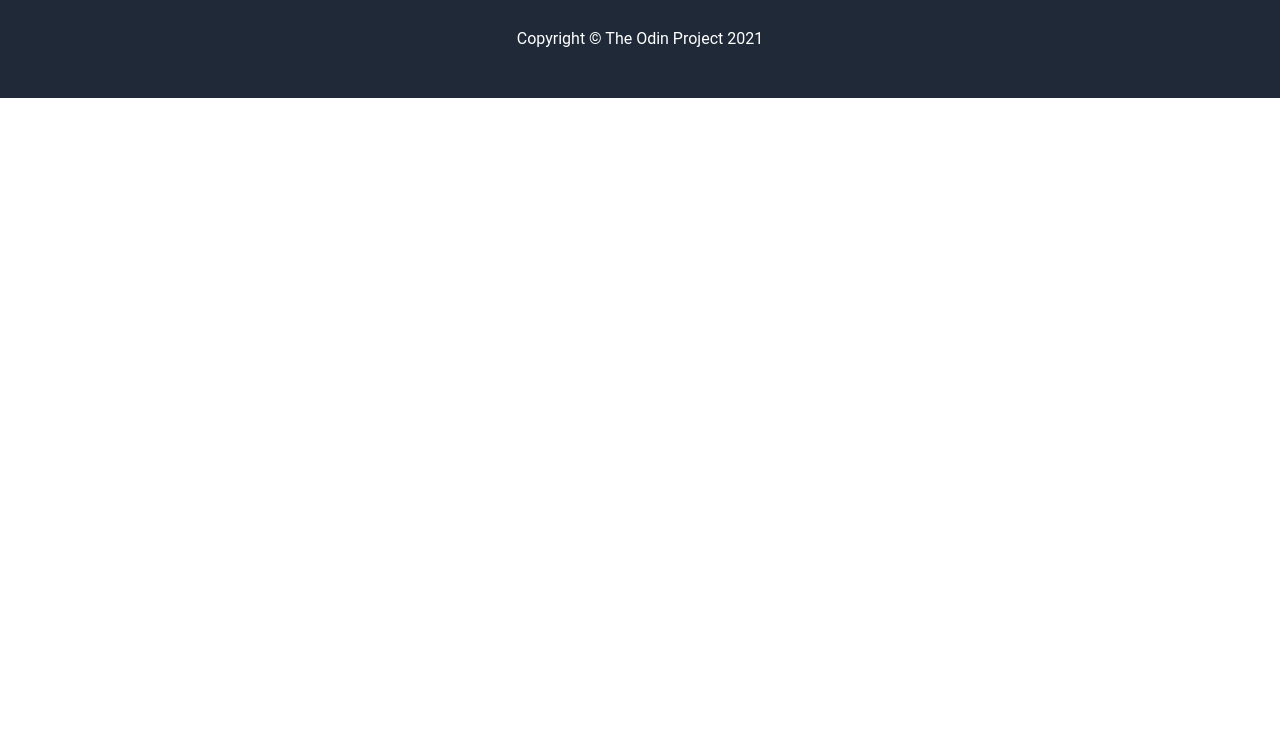
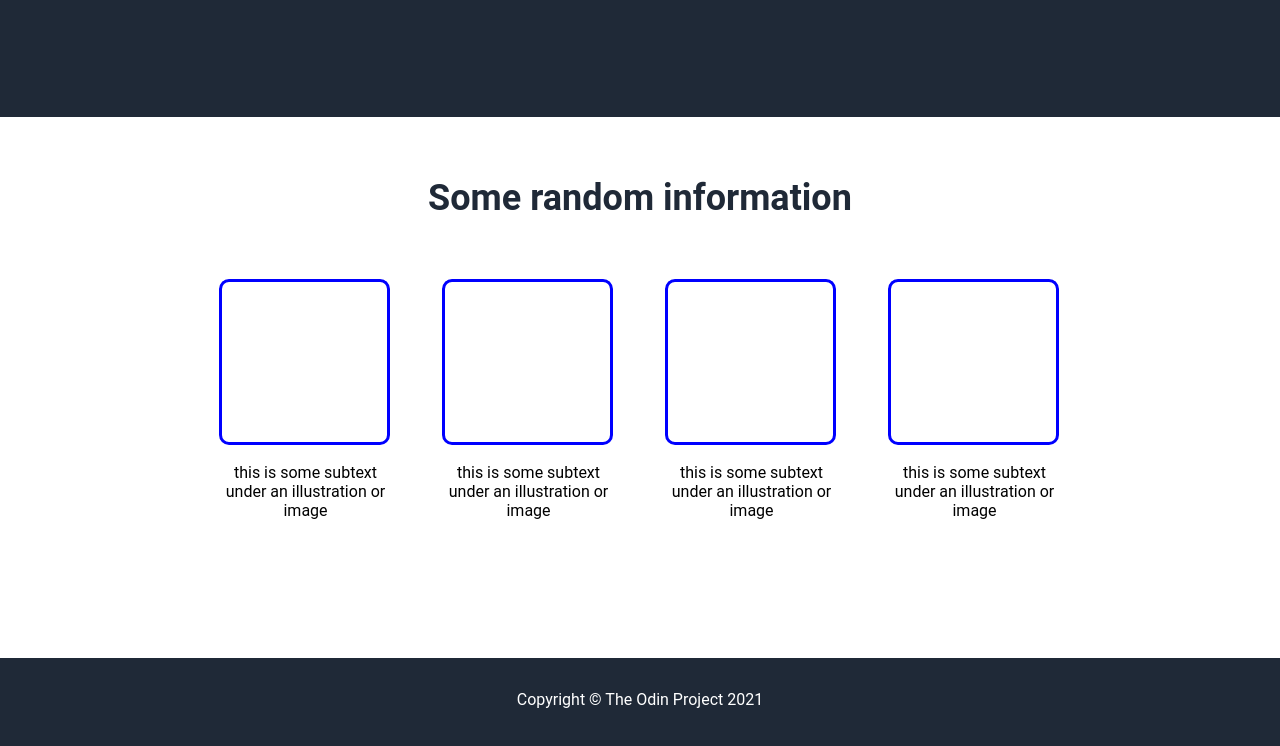
Before and after one commit to MilanArnaut/landing-page, a plain HTML site: page index.html in a window 1280 px wide. Shown: the part 482-1228 px from the top of the page. Before the commit the page ends 800 px from the top, so only its background shows below. Drawn offline with Linux system fonts and the light colour scheme.

Commit message:
Updated padding on hero section, added information section

```diff
--- a/index.html
+++ b/index.html
@@ -28,6 +28,28 @@
         </div>
     </div>
 
+    <div class="information-section">
+        <h2>Some random information</h2>
+        <div class="information-items">
+            <div class="single-item">
+                <p class="single-item-image"></p>
+                <p>this is some subtext under an illustration or image</p>
+            </div>
+            <div class="single-item">
+                <p class="single-item-image"></p>
+                <p>this is some subtext under an illustration or image</p>
+            </div>
+            <div class="single-item">
+                <p class="single-item-image"></p>
+                <p>this is some subtext under an illustration or image</p>
+            </div>
+            <div class="single-item">
+                <p class="single-item-image"></p>
+                <p>this is some subtext under an illustration or image</p>
+            </div>
+        </div>
+    </div>
+
     <footer>
         <p>Copyright © The Odin Project 2021</p>
     </footer>
--- a/styles.css
+++ b/styles.css
@@ -35,6 +35,7 @@ footer {
     align-items: center;
     justify-content: center;
     padding: 32px 0;
+
 }
 
 
@@ -45,7 +46,7 @@ footer {
     justify-content: center;
     align-items: center;
     gap:55px;
-    padding-top: 120px;
+    padding: 120px 0;
 }
 
 .hero-text {
@@ -86,3 +87,37 @@ footer {
     justify-content: center;
     align-items: center;
 }
+
+
+.information-section {
+    display:flex;
+    justify-content: center;
+    align-items: center;
+    flex-direction: column;
+    flex:1;
+}
+
+.information-section h2 {
+    font-size: 36px;
+    color: #1f2937;
+    font-weight: bold;
+    margin: 60px auto;
+}
+
+.information-items {
+    display: flex;
+    gap: 50px;
+    margin-bottom: 120px;
+}
+
+.information-items .single-item {
+    width: 173px;
+    text-align: center;
+}
+
+.information-items .single-item .single-item-image {
+    border: 3px solid blue;
+    border-radius: 10px;
+    height: 160px;
+    width: 165px;
+}
```
